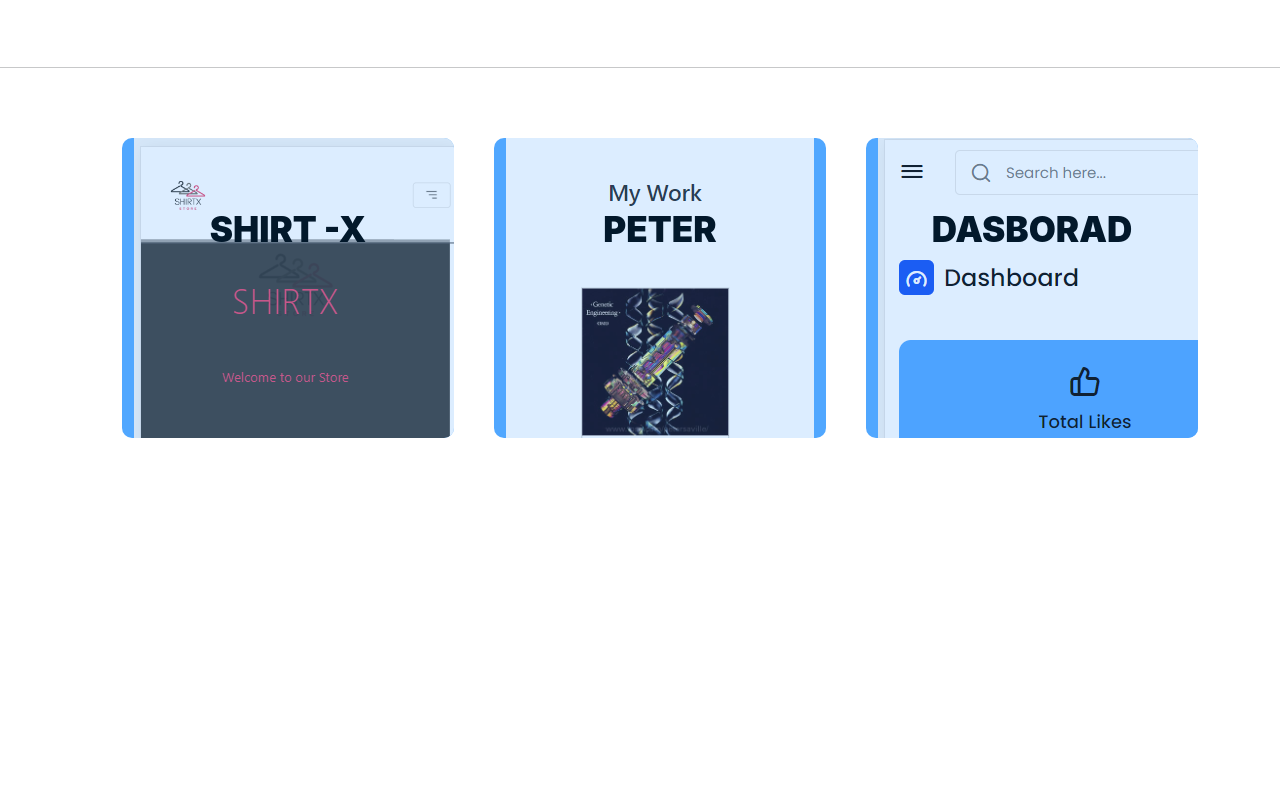
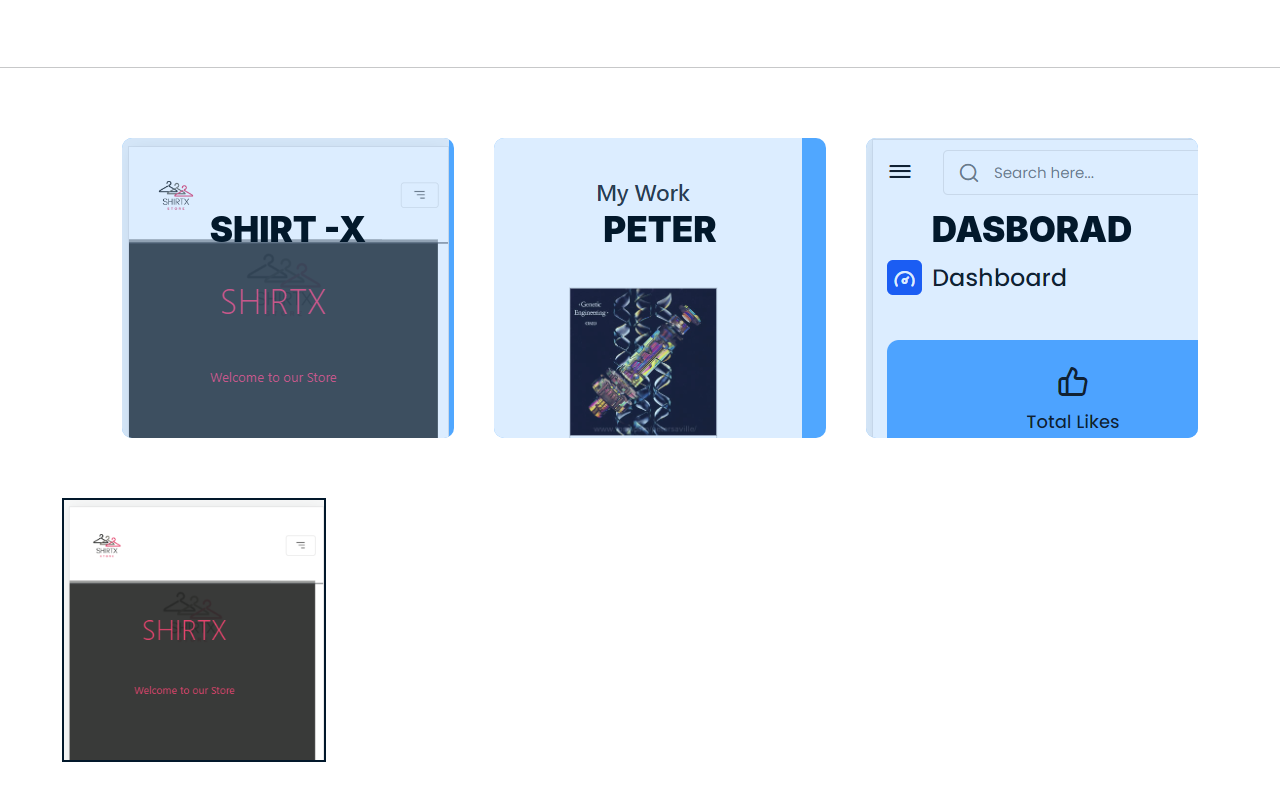
Before and after one commit to OsmanAhmed125/my-portfolio, a React (Create React App) app: page / in a window 1280 px wide. Shown: the part 1792-2592 px from the top of the page. Before the commit the page ends 2300 px from the top, so only its background shows below. Built offline with nearby package versions, Linux system fonts and the light colour scheme.

Commit message:
make a card

```diff
--- a/src/App.css
+++ b/src/App.css
@@ -251,3 +251,55 @@ font-size: 10px;
   width: 100%;
   height: 100%;
 }
+
+.work-c{
+  width: 33vh;
+  height: 33vh;
+  position: relative;
+  border: 2px solid  var(--c1);
+  overflow: hidden !important;
+}
+
+.work-holder{
+  width: 100%;
+  height: 100%;
+  background-image: url(./imgs/my-work1.png);
+  background-size: cover;
+  transition: 0.4s;
+  z-index: -1;
+
+}
+
+.work-info{
+  background-color: rgba(0, 0, 0, 0.582);
+  position: absolute;
+  z-index: 2;
+  opacity: 0;
+  top: 0;
+  transition: 0.6s;
+}
+
+.work-title{
+  color: white;
+  font-weight: 500;
+
+
+}
+.work-text{
+  color: white;
+  line-height: 2;
+  font-size: 12px;
+}
+
+.work-c:hover > .work-info{
+  opacity: 1 !important;
+}
+.work-c:hover > .work-holder{
+  transform: scale(1.2);
+  filter: blur(5px);
+}
+
+.view-btn{
+  background-color: #02182B;
+  color: var(--c3);
+}
--- a/src/components/Home.js
+++ b/src/components/Home.js
@@ -58,7 +58,7 @@ export default function Home(){
 
     <div class="container card-img">
 
-      <div class="row img-card ">
+      <div class=" img-card ">
 
         <div class="image">
           <img src={pic1} alt=""/>
@@ -88,7 +88,15 @@ export default function Home(){
         </div>
         {/* <!--image card end--> */}
          </div>
-
+      <div className='work-c'>
+        <div className='work-holder'>
+        </div>
+        <div className='work-info p-3'>
+            <h3 className='text-center work-title'>My Project</h3>
+            <p className='text-center work-text'>Lorem ipsum dolor sit amet, consectetur adipiscing elit, sed do eiusmod tempor  </p>
+            <button className='btn  view-btn'>View</button>
+          </div>
+      </div>
 
       </div>
 
```
